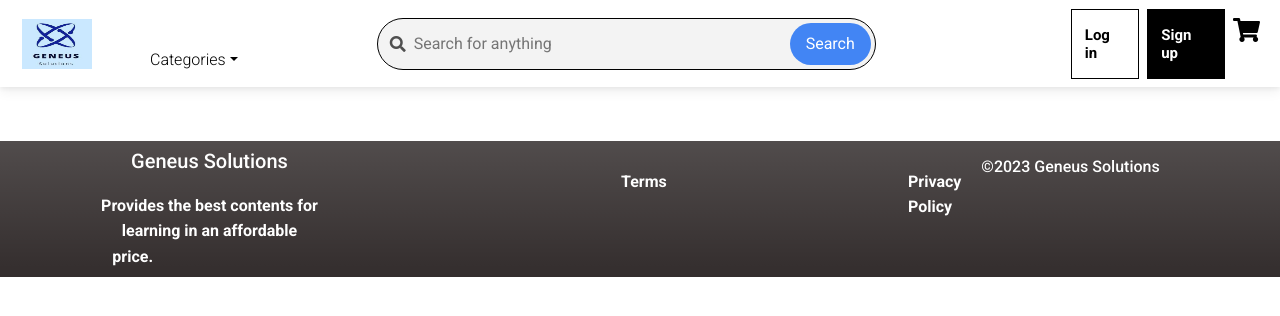
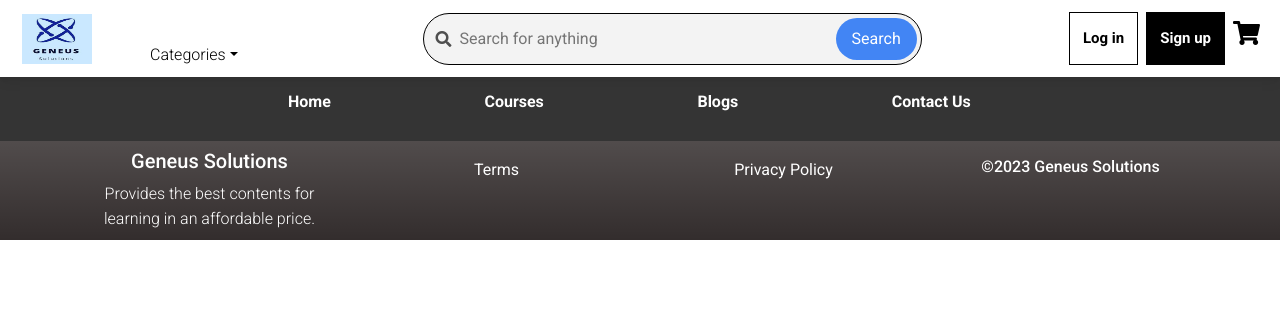
Before and after one commit to Deepak-gupta21/geneus-main, a React (Create React App) app in the folder client/: page /about in a window 1280 px wide. Shown: the top 316 px of the page. Built offline with nearby package versions, Linux system fonts and the light colour scheme.

Commit message:
merged conflict resolved

```diff
--- a/client/src/App.js
+++ b/client/src/App.js
@@ -1,4 +1,4 @@
-import React from 'react';
+import React, { useState } from 'react';
 import { BrowserRouter as Router, Route, Routes } from 'react-router-dom';
 import { ToastContainer } from 'react-toastify';
 import 'react-toastify/dist/ReactToastify.css';
@@ -12,22 +12,34 @@ import Contact from './components/Contact/Contact';
 import Footer from './components/Footer/Footer';
 
 const App = () => {
+  const [loggedIn, setLoggedIn] = useState(false);
+  const [username, setUsername] = useState('');
+
+  const handleLogin = (name) => {
+    setLoggedIn(true);
+    setUsername(name);
+  };
+
   return (
     <Router>
       <ToastContainer theme="colored" position="top-center" />
-    <Navbar />
+      {/* Pass the loggedIn, username, and onLogout props to the Navbar component */}
+      <Navbar loggedIn={loggedIn} username={username} />
       <Routes>
-                <Route path="/login" element={<Login />} />
+        <Route path="/login" element={<Login onLogin={handleLogin} />} />
         <Route path="/signup" element={<Signup />} />
-            </Routes>
-            <Routes>
-           <Route path="/about" element={<About />} />
+        <Route
+          path="/about"
+          element={<About loggedIn={loggedIn} username={username} />} // Pass loggedIn and username to the About component
+        />
         <Route path="/courses" element={<Course />} />
         <Route path="/blog" element={<Blog />} />
         <Route path="/contact" element={<Contact />} />
+        {/* Add other routes as needed */}
       </Routes>
       <Footer />
     </Router>
   );
 };
+
 export default App;
--- a/client/src/components/About/About.css
+++ b/client/src/components/About/About.css
@@ -1,21 +1,21 @@
-.pages{
+.about_pages{
 height: 8vh;
-background: rgb(52, 52, 52);;
+background: rgb(52, 52, 52);
 }
-ul {
+.about_pages ul {
   list-style-type: none;
   margin-left: 20vw;
   padding-top: 12px;
 }
-li {
+.about_pages li {
   display: inline;
   margin-right: 12vw;
   font-size: 16px;
   font-weight: bold;
 }
-li a{
+.about_pages li a{
 color: white;
 }
-li a:hover{
+.about_pages li a:hover{
   color: #4285F4;
 }
--- a/client/src/components/About/About.jsx
+++ b/client/src/components/About/About.jsx
@@ -1,16 +1,38 @@
-import React from 'react'
+// import React, { useState } from 'react';
+// import './About.css';
+
+// const About = () => {
+//   return (
+//     <div className='about_pages'>
+//     <ul>
+//   <li><a href="/">Home</a></li>
+//   <li><a href="/courses">Courses</a></li>
+//   <li><a href="/blog">Blogs</a></li>
+//   <li><a href="/contact">Contact Us</a></li>
+// </ul>
+//     </div>
+//   )
+// }
+// export default About;
+
+
+
+
+import React from 'react';
 import './About.css';
+import { Link } from 'react-router-dom';
 
-const About = () => {
+const About = ({ loggedIn, username }) => {
   return (
-    <div className='about_pages'>
-    <ul>
-  <li><a href="/">Home</a></li>
-  <li><a href="/courses">Courses</a></li>
-  <li><a href="/blog">Blogs</a></li>
-  <li><a href="/contact">Contact Us</a></li>
-</ul>
+    <div className="about_pages">
+      <ul>
+        <li><Link to="/">Home</Link></li>
+        <li><Link to="/courses">Courses</Link></li>
+        <li><Link to="/blog">Blogs</Link></li>
+        <li><Link to="/contact">Contact Us</Link></li>
+      </ul>
     </div>
-  )
-}
+  );
+};
+
 export default About;
--- a/client/src/components/Blog/Blog.jsx
+++ b/client/src/components/Blog/Blog.jsx
@@ -1,5 +1,6 @@
 import React from 'react'
 import './Blog.css';
+import 'mdb-react-ui-kit/dist/css/mdb.min.css'
 import Banner from '../../assets/blog_banner.jpg';
 import blog_1 from '../../assets/blog_1.png';
 import blog_2 from '../../assets/blog_2.jpg';
--- a/client/src/components/Contact/Contact.css
+++ b/client/src/components/Contact/Contact.css
@@ -7,7 +7,6 @@
   justify-content: flex-start;
   margin-top: 0px;
   margin-right: auto;
-  margin-bottom: 20px;
   margin-left: auto;
   background-color: rgb(52, 52, 52);
 }
@@ -121,6 +120,7 @@
   border-bottom-style: none;
   border-left-style: none;
   cursor: pointer;
+  margin-top: 20px;
 }
 .contact_us_green .submit-btn:hover{
   background-color: #0d47a1;
--- a/client/src/components/Contact/Contact.jsx
+++ b/client/src/components/Contact/Contact.jsx
@@ -71,7 +71,7 @@ const Contact = () => {
             <div class="phone text-box">
             <p class="icon"><MDBIcon icon="phone" size="2x" /> </p>
               <p class="contact-text">
-                +91 81470 20880
+                +91 12345 67890
               </p>
             </div>
             </div>
--- a/client/src/components/Footer/Footer.jsx
+++ b/client/src/components/Footer/Footer.jsx
@@ -8,7 +8,7 @@ import {
 
 const Footer = () => {
   return (
-    <MDBFooter className='bg-dark bg-gradient text-center text-white text-lg-left'>
+    <MDBFooter className='bg-dark bg-gradient text-center text-white text-lg-left mb-0'>
       <MDBContainer className='p-2'>
         <MDBRow>
           <MDBCol lg='3' md='6' className='mb-1 mb-md-0'>
--- a/client/src/components/Login/Login.jsx
+++ b/client/src/components/Login/Login.jsx
@@ -1,70 +1,141 @@
+// import React, { useState } from 'react';
+// import 'mdb-react-ui-kit/dist/css/mdb.min.css'
+// import {
+//   MDBBtn,
+//   MDBContainer,
+//   MDBRow,
+//   MDBCol,
+//   MDBCard,
+//   MDBCardBody,
+//   MDBInput,
+//   MDBIcon,
+//   MDBCheckbox
+// }
+// from 'mdb-react-ui-kit';
+// import '@fortawesome/fontawesome-free/css/all.min.css';
+// import 'bootstrap-css-only/css/bootstrap.min.css';
+// import 'mdbreact/dist/css/mdb.css';
+// import './Login.css';
+// import { Link } from 'react-router-dom';
+// import axios from 'axios';
+// import { toast } from 'react-toastify';
+// import { useNavigate } from "react-router-dom";
+
+// const Login=({ setUsername }) => {
+//   const[email, setEmail]=useState("");
+//   const[password, setPassword]=useState("");
+//   const navigate = useNavigate();
+
+//   const handleSubmit=async(e) =>{
+//     e.preventDefault();
+//     try{
+//     const {data}=await axios.post("http://localhost:8000/login", {email, password});
+//     toast.success("Login successful !");
+//     navigate("/about");
+//   }
+//   catch(err){
+//     toast.error(err.response.data);
+//   }
+//   }
+//   return (
+//     <MDBContainer fluid className='box'>
+//     <form onSubmit={handleSubmit}>
+//       <MDBRow className='d-flex justify-content-center align-items-center h-75'>
+//         <MDBCol col='12'>
+
+//           <MDBCard className='bg-white my-4 mx-auto' style={{borderRadius: '1rem', maxWidth: '450px'}}>
+//             <MDBCardBody className='p-4 w-100 d-flex flex-column'>
+
+//               <h6 className="fw-bold mb-2 text-center text-dark">Log in to your Geneus Solutions account</h6>
+//               <MDBBtn className="mb-4 w-150 text-capitalize" size="lg" style={{backgroundColor: '#dd4b39'}}>
+//               <MDBIcon fab icon="google" className="mx-2"/>
+//               Continue with google
+//             </MDBBtn>
+//               <MDBInput wrapperClass='mb-4 w-100' onChange={(e) => setEmail(e.target.value)} name='email' label='Email' id='email' type='email' size="lg"/>
+//               <MDBInput wrapperClass='mb-4 w-100' onChange={(e) => setPassword(e.target.value)} name='password' label='Password' id='pwd' type='password' size="lg"/>
+
+//               <div className="d-flex justify-content-between text-dark mb-4">
+//               <MDBCheckbox name='flexCheck' value='' id='flexCheckDefault' label='Remember me' />
+//               <a href="!#">Forgot password?</a>
+//             </div>
+
+//               <MDBBtn className="mb-2 w-150 fw-bold text-capitalize" size='lg' >
+//                 Log in
+//               </MDBBtn>
+
+//               <hr className="my-3 text-muted" />
+//               <p className="text-center text-body pb-0">Don't have an account?<Link as={Link} to='/signup' className='sign_up'>Sign up</Link></p>
+//             </MDBCardBody>
+//           </MDBCard>
+//         </MDBCol>
+//       </MDBRow>
+// </form>
+//     </MDBContainer>
+//   );
+// }
+// export default Login;
+
 import React, { useState } from 'react';
-import 'mdb-react-ui-kit/dist/css/mdb.min.css'
-import {
-  MDBBtn,
-  MDBContainer,
-  MDBRow,
-  MDBCol,
-  MDBCard,
-  MDBCardBody,
-  MDBInput,
-  MDBIcon,
-  MDBCheckbox
-}
-from 'mdb-react-ui-kit';
+import 'mdb-react-ui-kit/dist/css/mdb.min.css';
+import { MDBBtn, MDBContainer, MDBRow, MDBCol, MDBCard, MDBCardBody, MDBInput, MDBIcon, MDBCheckbox } from 'mdb-react-ui-kit';
 import '@fortawesome/fontawesome-free/css/all.min.css';
 import 'bootstrap-css-only/css/bootstrap.min.css';
 import 'mdbreact/dist/css/mdb.css';
 import './Login.css';
-import { Link } from 'react-router-dom';
+import { Link, useNavigate } from 'react-router-dom';
 import axios from 'axios';
 import { toast } from 'react-toastify';
-import { useNavigate } from "react-router-dom";
 
-const Login=() => {
-  const[email, setEmail]=useState("");
-  const[password, setPassword]=useState("");
+const Login = ({ onLogin }) => {
+  const [email, setEmail] = useState('');
+  const [password, setPassword] = useState('');
   const navigate = useNavigate();
 
-  const handleSubmit=async(e) =>{
+  const handleSubmit = async (e) => {
     e.preventDefault();
-    try{
-    const {data}=await axios.post("http://localhost:8000/login", {email, password});
-    toast.success("Login successful !");
-    navigate("/about");
-  }
-  catch(err){
+    try {
+      const { data } = await axios.post('http://localhost:8000/login', { email, password });
+      toast.success('Login successful!');
+      navigate('/about');
+
+      // Call onLogin function to update the username state
+      onLogin(data.name); // Assuming the server response contains the 'name' field for the username
+    } catch (err) {
       toast.error(err.response.data);
     }
-  }
+  };
+
   return (
-    <MDBContainer fluid className='box'>
+    <MDBContainer fluid className="box">
       <form onSubmit={handleSubmit}>
-      <MDBRow className='d-flex justify-content-center align-items-center h-75'>
-        <MDBCol col='12'>
-
-          <MDBCard className='bg-white my-4 mx-auto' style={{borderRadius: '1rem', maxWidth: '450px'}}>
-            <MDBCardBody className='p-4 w-100 d-flex flex-column'>
-
+        <MDBRow className="d-flex justify-content-center align-items-center h-75">
+          <MDBCol col="12">
+            <MDBCard className="bg-white my-4 mx-auto" style={{ borderRadius: '1rem', maxWidth: '450px' }}>
+              <MDBCardBody className="p-4 w-100 d-flex flex-column">
                 <h6 className="fw-bold mb-2 text-center text-dark">Log in to your Geneus Solutions account</h6>
-              <MDBBtn className="mb-4 w-150 text-capitalize" size="lg" style={{backgroundColor: '#dd4b39'}}>
-              <MDBIcon fab icon="google" className="mx-2"/>
+                <MDBBtn className="mb-4 w-150 text-capitalize" size="lg" style={{ backgroundColor: '#dd4b39' }}>
+                  <MDBIcon fab icon="google" className="mx-2" />
                   Continue with google
                 </MDBBtn>
-              <MDBInput wrapperClass='mb-4 w-100' onChange={(e) => setEmail(e.target.value)} name='email' label='Email' id='email' type='email' size="lg"/>
-              <MDBInput wrapperClass='mb-4 w-100' onChange={(e) => setPassword(e.target.value)} name='password' label='Password' id='pwd' type='password' size="lg"/>
+                <MDBInput wrapperClass="mb-4 w-100" onChange={(e) => setEmail(e.target.value)} name="email" label="Email" id="email" type="email" size="lg" />
+                <MDBInput wrapperClass="mb-4 w-100" onChange={(e) => setPassword(e.target.value)} name="password" label="Password" id="pwd" type="password" size="lg" />
 
                 <div className="d-flex justify-content-between text-dark mb-4">
-              <MDBCheckbox name='flexCheck' value='' id='flexCheckDefault' label='Remember me' />
+                  <MDBCheckbox name="flexCheck" value="" id="flexCheckDefault" label="Remember me" />
                   <a href="!#">Forgot password?</a>
                 </div>
 
-              <MDBBtn className="mb-2 w-150 fw-bold text-capitalize" size='lg' >
+                <MDBBtn className="mb-2 w-150 fw-bold text-capitalize" size="lg">
                   Log in
                 </MDBBtn>
 
                 <hr className="my-3 text-muted" />
-              <p className="text-center text-body pb-0">Don't have an account?<Link as={Link} to='/signup' className='sign_up'>Sign up</Link></p>
+                <p className="text-center text-body pb-0">
+                  Don't have an account?
+                  <Link as={Link} to="/signup" className="sign_up">
+                    Sign up
+                  </Link>
+                </p>
               </MDBCardBody>
             </MDBCard>
           </MDBCol>
@@ -72,5 +143,6 @@ const Login=() => {
       </form>
     </MDBContainer>
   );
-}
+};
+
 export default Login;
--- a/client/src/components/Navbar/Navbar.css
+++ b/client/src/components/Navbar/Navbar.css
@@ -8,7 +8,7 @@
 .search-bar {
     display: flex;
     justify-content: center;
-    margin-right: 5vw;
+    margin-right: 1vw;
     width: 60vw;
     margin-left: 0;
   }
@@ -61,7 +61,6 @@
     margin-left: 3px;
     background-color: black;
 }
-
 .signup:hover{
     background-color: rgb(52, 52, 52);
 }
@@ -74,3 +73,18 @@
 .linkText3{
     color: black;
 }
+
+.linkText{
+  color: black;
+  font-size: 15px;
+  font-weight: bold;
+  padding: 8px 5px 0 5px;
+}
+.logout{
+  border: 1px solid black;
+  margin-right: 5px;
+  background-color: #fff;
+}
+.logout:hover{
+  background-color: #f3f3f3;
+}
--- a/client/src/components/Navbar/Navbar.jsx
+++ b/client/src/components/Navbar/Navbar.jsx
@@ -1,3 +1,4 @@
+import React from 'react';
 import '@fortawesome/fontawesome-free/css/all.min.css';
 import 'bootstrap-css-only/css/bootstrap.min.css';
 import 'mdbreact/dist/css/mdb.css';
@@ -9,94 +10,58 @@ import Navbar from 'react-bootstrap/Navbar';
 import NavDropdown from 'react-bootstrap/NavDropdown';
 import { MDBIcon } from 'mdbreact';
 import { Link } from 'react-router-dom';
-import React, { useState } from 'react';
 
-function Navigation() {
-  const [setShows] = useState([]);
-  const [error, setError] = useState(null);
-  const [searchTerm, setSearchTerm] = useState('');
-
-  const [islogged,setIslogged]=useState(false);
-  const [name, setName]=useState('');
-
-  // To handle login and logout toggle, not yet used
-  const handleLogin = (name) => {
-    if(name){
-      setIslogged(!islogged);
-    }
-    setName(name);
-  };
-
-  const handleSearch = async (event) => {
-    event.preventDefault();
-
-    try {
-      const response = await fetch(`#=${searchTerm}`);
-      const data = await response.json();
-      setShows(data.map(item => item.show));
-    } catch (error) {
-      setError(error);
-    }
-  };
-
-  if (error) {
-    return <div>Error: {error.message}</div>;
-  }
+function NavbarComponent({ loggedIn, username }) {
 
   return (
     <Navbar expand="lg" className="bg-body-tertiary">
       <Container fluid>
-        <Navbar.Brand href='#'>
-      <img
-         src={Logo}
-        height='50'
-        width='70'
-        alt='Logo'
-        id="img"
-       loading='lazy'
-      />
+        <Navbar.Brand href="#">
+          <img src={Logo} height="50" width="70" alt="Logo" id="img" loading="lazy" />
         </Navbar.Brand>
         <Navbar.Toggle aria-controls="navbarScroll" />
         <Navbar.Collapse id="navbarScroll">
-          <Nav
-            className="me-auto my-2 my-lg-0"
-            style={{ maxHeight: '50px' }}
-            navbarScroll
-          >
+          <Nav className="me-auto my-2 my-lg-0" style={{ maxHeight: '50px' }} navbarScroll>
             <NavDropdown title="Categories" id="navbarScrollingDropdown">
               <NavDropdown.Item href="#action3">App Development</NavDropdown.Item>
-              <NavDropdown.Item href="#action4">
-                Web Development
-              </NavDropdown.Item>
+              <NavDropdown.Item href="#action4">Web Development</NavDropdown.Item>
               <NavDropdown.Divider />
-              <NavDropdown.Item href="#action5">
-                IT Software
-              </NavDropdown.Item>
+              <NavDropdown.Item href="#action5">IT Software</NavDropdown.Item>
             </NavDropdown>
           </Nav>
 
-<form className="search-bar" onSubmit={handleSearch}>
+          <form className="search-bar">
             <div className="search-box">
               <MDBIcon className="search-icon ml-2" icon="search" />
-       <input type="text" placeholder="Search for anything" value={searchTerm} onChange={(event) => setSearchTerm(event.target.value)} />
+              <input type="text" placeholder="Search for anything" />
               <button type="submit">Search</button>
             </div>
           </form>
-          {  !islogged? <Nav>
-          <Nav.Link as={Link} to='/login' className='login'><h4 className='linkText1'>Log in</h4></Nav.Link>
-          <Nav.Link as={Link} to='/signup' className='signup'><h4 className='linkText2'>Sign up</h4></Nav.Link>
+
+          <Nav>
+            {loggedIn ? (
+              <>
+                <Nav.Link className="text-primary fw-bold">Hello {username}</Nav.Link>
                 <Nav.Link href="#action3" className='cart'><h4 className='linkText3'><MDBIcon icon="shopping-cart" size="x"/></h4></Nav.Link>
-          </Nav>:
-          <Nav>
-           <Navbar.Text className='linkText1'><b>Hello</b></Navbar.Text>
-          <Nav.Link as={Link} to='#logout' className='logout'><h4 className='linkText1'>Logout</h4></Nav.Link>
+              </>
+            ) : (
+              <>
+                <Nav.Link as={Link} to="/login" className="login">
+                  <h4 className="linkText1">Log in</h4>
+                </Nav.Link>
+                <Nav.Link as={Link} to="/signup" className="signup">
+                  <h4 className="linkText2">Sign up</h4>
+                </Nav.Link>
                 <Nav.Link href="#action3" className='cart'><h4 className='linkText3'><MDBIcon icon="shopping-cart" size="x"/></h4></Nav.Link>
-          </Nav> }
+              </>
+            )}
 
+
+          </Nav>
         </Navbar.Collapse>
       </Container>
     </Navbar>
   );
 }
 
-export default Navigation;
+export default NavbarComponent;
--- a/client/src/components/Signup/Signup.jsx
+++ b/client/src/components/Signup/Signup.jsx
@@ -1,3 +1,83 @@
+// import React, { useState } from 'react';
+// import 'mdb-react-ui-kit/dist/css/mdb.min.css'
+// import {
+//   MDBBtn,
+//   MDBContainer,
+//   MDBRow,
+//   MDBCol,
+//   MDBCard,
+//   MDBCardBody,
+//   MDBInput,
+//   MDBCheckbox
+// }
+// from 'mdb-react-ui-kit';
+// import '@fortawesome/fontawesome-free/css/all.min.css';
+// import 'bootstrap-css-only/css/bootstrap.min.css';
+// import 'mdbreact/dist/css/mdb.css';
+// import './Signup.css';
+// import { Link } from 'react-router-dom';
+// import axios from 'axios';
+// import { toast } from 'react-toastify';
+
+// const Signup=({ onLogin }) => {
+// const[name, setName]=useState("");
+// const[email, setEmail]=useState("");
+// const[password, setPassword]=useState("");
+
+// const handleSubmit=async(e) =>{
+//   e.preventDefault();
+//   try{
+//   const {data}=await axios.post("http://localhost:8000/signup", {name, email, password});
+//   toast.success("Signup Successful, Please login")
+//   onLogin(data.name);
+// }
+// catch(err){
+//   toast.error(err.response.data);
+// }
+// }
+//   return (
+//     <MDBContainer fluid className='box'>
+//     <form onSubmit={handleSubmit}>
+//       <MDBRow className='d-flex justify-content-center align-items-center h-75'>
+//         <MDBCol col='12'>
+
+//           <MDBCard className='bg-white my-4 mx-auto' style={{borderRadius: '1rem', maxWidth: '450px'}}>
+//             <MDBCardBody className='p-4 w-100 d-flex flex-column'>
+
+//               <h6 className="fw-bold mb-4 text-center text-dark">Sign up and start learning</h6>
+
+//  <MDBInput wrapperClass='mb-4 w-100' onChange={(e) => setName(e.target.value)} name='name' label='Full name' id='name' type='text' size="lg"/>
+//  <MDBInput wrapperClass='mb-4 w-100' onChange={(e) => setEmail(e.target.value)} name='email' label='Email' id='email' type='email' size="lg"/>
+//  <MDBInput wrapperClass='mb-4 w-100' onChange={(e) => setPassword(e.target.value)} name='password' label='Password' id='pwd' type='password' size="lg"/>
+
+//               <div className="d-flex justify-content-between text-dark mb-2 fs-500 fw-lighter">
+//               <MDBCheckbox name='flexCheck' value='' id='flexCheckDefault' label='Send me special offers, personalized recommendations, and learning tips' />
+//             </div>
+
+//               <MDBBtn className="mb-2 w-120 fw-bold text-capitalize" size='lg' >
+//                 Sign up
+//               </MDBBtn>
+
+//               <hr className="my-3 text-muted" />
+//               <p className="text-center text-body">Already have an account? <Link as={Link} to='/login' className='log_in'> Log in</Link></p>
+//             </MDBCardBody>
+//           </MDBCard>
+//         </MDBCol>
+//       </MDBRow>
+//       </form>
+//     </MDBContainer>
+//   );
+// }
+// export default Signup;
+
+
+
+
+
+
+
+
+
 import React, { useState } from 'react';
 import 'mdb-react-ui-kit/dist/css/mdb.min.css'
 import {
@@ -19,21 +99,22 @@ import { Link } from 'react-router-dom';
 import axios from 'axios';
 import { toast } from 'react-toastify';
 
-const Signup=() => {
-const[name, setName]=useState("");
-const[email, setEmail]=useState("");
-const[password, setPassword]=useState("");
+const Signup = ({ onLogin }) => {
+  const [name, setName] = useState('');
+  const [email, setEmail] = useState('');
+  const [password, setPassword] = useState('');
 
-const handleSubmit=async(e) =>{
-  e.preventDefault();
-  try{
-  const {data}=await axios.post("http://localhost:8000/signup", {name, email, password});
-  toast.success("Signup Successful, Please login")
-}
-catch(err){
-  toast.error(err.response.data);
-}
-}
+  const handleSubmit = async (e) => {
+    e.preventDefault();
+    try {
+      const { data } = await axios.post("http://localhost:8000/signup", { name, email, password });
+      toast.success("Signup Successful, Please login")
+      onLogin(data.name);
+    } catch (err) {
+      toast.error(err.response.data);
+    }
+  };
+
   return (
     <MDBContainer fluid className='box'>
     <form onSubmit={handleSubmit}>
@@ -67,4 +148,5 @@ catch(err){
     </MDBContainer>
   );
 }
+
 export default Signup;
```
Also changed, not shown: 1 other file (tests, documents, lock files or other folders). Lines whose indentation alone changed are shown as unchanged.
